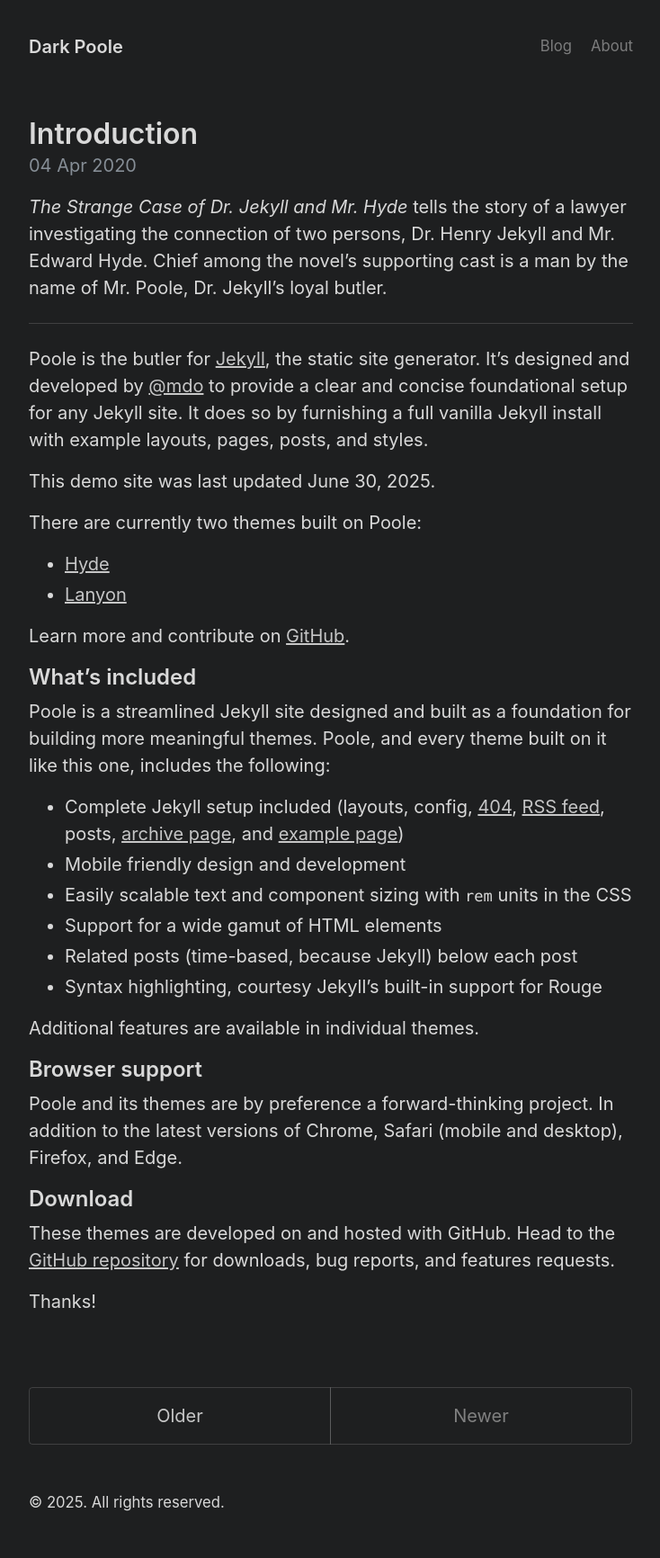
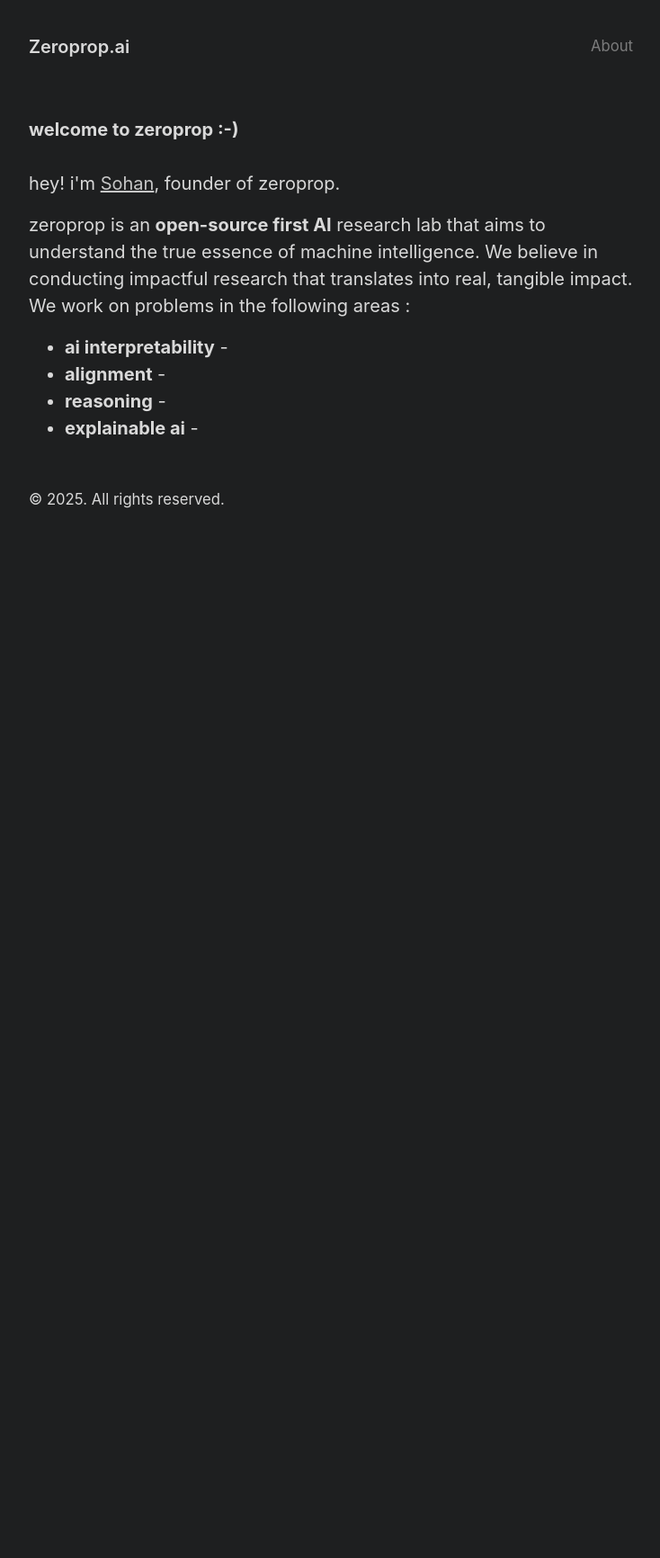
Before and after one commit to zeropropai/zeropropai.github.io, a Jekyll site: the page built from index.html, in a window 1280 px wide. Shown: the whole page at 90% size, without its empty margins (272-1006 px from the left). Built offline with Jekyll 4.4.1, drawn with Linux system fonts in a browser that asks for light colours; the list of posts is cut into pages by our own code; after the commit the page ends 900 px from its top, so only the background shows below that.

Commit message:
feat: add home page content

```diff
--- a/_config.yml
+++ b/_config.yml
@@ -1,6 +1,5 @@
 # Setup
-title: Dark Poole
-url: https://getpoole.com
+title: Zeroprop.ai
 paginate: 1
 baseurl: ""
 permalink: pretty
@@ -41,8 +40,8 @@ version: 3.0.0
 
 # Navbar page list
 nav:
-  - title: Blog
-    url: /archive
+  #- title: Blog
+  #  url: /archive
 
   - title: About
     url: /about
--- a/index.html
+++ b/index.html
@@ -3,31 +3,14 @@ layout: default
 title: Home
 ---
 
-<div class="posts">
-  {% for post in paginator.posts %}
-  <article class="post">
-    <h1 class="post-title">
-      <a href="{{ post.url | relative_url }}">
-        {{ post.title }}
-      </a>
-    </h1>
-
-    <time datetime="{{ post.date | date_to_xmlschema }}" class="post-date">{{ post.date | date_to_string }}</time>
-
-    {{ post.content }}
-  </article>
-  {% endfor %}
+<div class="page-content">
+  <strong>welcome to zeroprop :-)</strong><br><br>
+  <p>hey! i'm <a href="https://sohv.github.io">Sohan</a>, founder of zeroprop.</p>
+  <p>zeroprop is an <b>open-source first AI</b> research lab that aims to understand the true essence of machine intelligence.  We believe in conducting impactful research that translates into real, tangible impact. We work on problems in the following areas :
+  <ul>
+    <li><b>ai interpretability</b> - </li>
+    <li><b>alignment</b> - </li>
+    <li><b>reasoning</b> - </li>
+    <li><b>explainable ai</b> - </li>
+  </ul></p>
 </div>
-
-<div class="pagination">
-  {% if paginator.next_page %}
-    <a class="pagination-item older" href="{{ paginator.next_page_path | relative_url }}">Older</a>
-  {% else %}
-    <span class="pagination-item older">Older</span>
-  {% endif %}
-  {% if paginator.previous_page %}
-    <a class="pagination-item newer" href="{{ paginator.previous_page_path | prepend: relative_url }}">Newer</a>
-  {% else %}
-    <span class="pagination-item newer">Newer</span>
-  {% endif %}
-</div>
```
